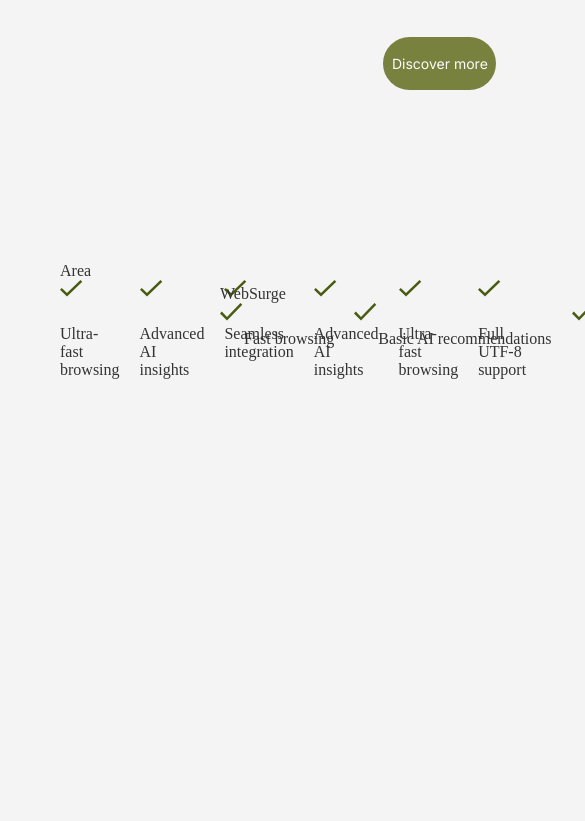
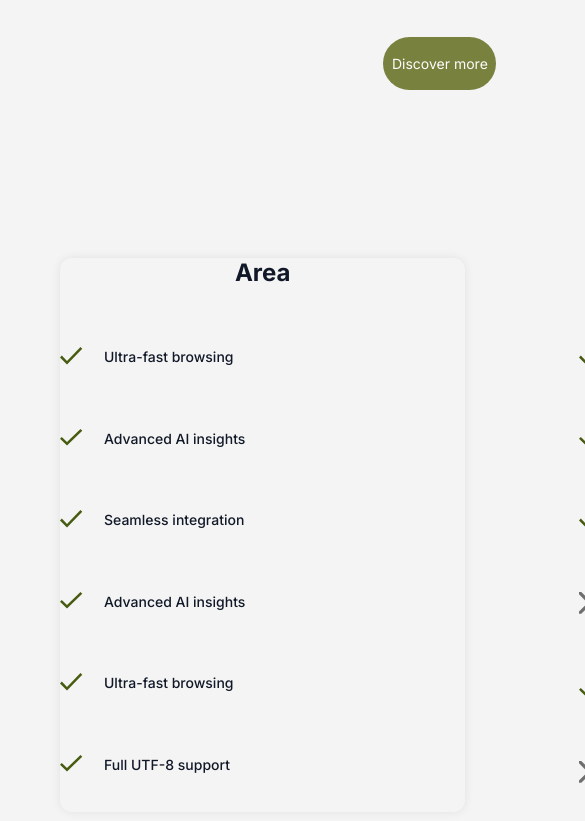
Before and after one commit to ajinpae/modern, a plain HTML site: page index.html in a window 390 px wide. Shown: the part 4797-5618 px from the top of the page, 585 px wide, since content can reach past the window. Before the commit the page ends 5251 px from the top, so only its background shows below. Drawn offline with Linux system fonts and the light colour scheme.

Commit message:
Add choice section with responsive grid layout and hover effects

```diff
--- a/assets/styles.css
+++ b/assets/styles.css
@@ -416,3 +416,157 @@ li img {
     color: #000000;
     overflow: hidden;
 }
+/*-------------------------choice-------------------------------------------*/
+.choice-container {
+    width: 1280px;
+    display: grid;
+    grid-template-columns: 1fr 1fr 1fr;
+    /* display: flex; */
+    /* margin-top: 120px; */
+    margin-bottom: 120px;
+    /* gap: 40px; */
+    flex-wrap: wrap;
+    align-items: start;
+    justify-items: stretch;
+}
+.choice-1{
+    display: flex;
+    flex-direction: column;
+    gap: 24px;
+    /* align-items: center; */
+    /* добавлено — стиль карточки */
+    /* background: #ffffff; */                   /* белый фон, чтобы иконки/текст читались */
+    border-radius: 12px;                   /* скругление углов */
+    /* padding: 24px; */                         /* внутренние отступы */
+    box-shadow: 0 0px 10px rgba(17,24,39,0.08); /* мягкая тень */
+    transition: transform 0.18s ease, box-shadow 0.18s ease;
+}
+
+/* hover — лёгкое "поднятие" */
+.choice-1:hover {
+    transform: translateY(-6px);
+    box-shadow: 0 18px 40px rgba(17,24,39,0.14);
+}
+.choice-2{
+    display: flex;
+    flex-direction: column;
+    gap: 24px;
+    align-items: center;
+    /* добавлено — стиль карточки */
+    /* background: #ffffff; */                   /* белый фон, чтобы иконки/текст читались */
+    border-radius: 12px;                   /* скругление углов */
+    /* padding: 24px; */                         /* внутренние отступы */
+    /* box-shadow: 0 8px 20px rgba(17,24,39,0.08); */ /* мягкая тень */
+    transition: transform 0.18s ease, box-shadow 0.18s ease;
+}
+
+/* hover — лёгкое "поднятие" */
+.choice-2:hover {
+    transform: translateY(-6px);
+    box-shadow: 0 18px 40px rgba(17,24,39,0.14);
+}
+.choice-3{
+    display: flex;
+    flex-direction: column;
+    gap: 24px;
+    align-items: center;
+    /* добавлено — стиль карточки */
+    /* background: #ffffff; */                   /* белый фон, чтобы иконки/текст читались */
+    border-radius: 12px;                   /* скругление углов */
+    /* padding: 24px; */                         /* внутренние отступы */
+    /* box-shadow: 0 8px 20px rgba(17,24,39,0.08); */ /* мягкая тень */
+    transition: transform 0.18s ease, box-shadow 0.18s ease;
+}
+
+/* hover — лёгкое "поднятие" */
+.choice-3:hover {
+    transform: translateY(-6px);
+    box-shadow: 0 18px 40px rgba(17,24,39,0.14);
+}
+.choice-container>.choice-1>ul{
+     box-sizing: border-box;
+     display: flex;
+     padding: 16px 20px;
+     flex-direction: column;
+}
+.choice-container>.choice-2>ul{
+     box-sizing: border-box;
+    display: flex;
+    padding: 16px 20px;
+    flex-direction: column;
+}
+.choice-container>.choice-3>ul{
+     box-sizing: border-box;
+    display: flex;
+    padding: 16px 20px;
+    flex-direction: column;
+}
+.choice-container>.choice-1>ul>li{
+    font-size: 14px;
+    list-style: none;
+    display: flex;
+    max-width: 510px;
+    text-align: center;
+    gap: 20px;
+    position: relative;
+    text-align: left;
+    font-weight: 500;
+    margin-left: -20px;
+    font-family: "Inter", sans-serif;
+
+    margin-top: 20px;
+    color: var(--var1-color);
+    line-height: 140%;
+    gap: 20px;
+}
+.choice-container>.choice-2>ul>li{
+    font-size: 14px;
+    list-style: none;
+    display: flex;
+    max-width: 510px;
+    text-align: center;
+    gap: 20px;
+    position: relative;
+    text-align: left;
+    font-weight: 500;
+    margin-left: -20px;
+    font-family: "Inter", sans-serif;
+
+    margin-top: 20px;
+    color: var(--var1-color);
+    line-height: 140%;
+    gap: 20px;
+}
+.choice-container>.choice-3>ul>li{
+    font-size: 14px;
+    list-style: none;
+    display: flex;
+    max-width: 510px;
+    text-align: center;
+    gap: 20px;
+    position: relative;
+    text-align: left;
+    font-weight: 500;
+    margin-left: -20px;
+    font-family: "Inter", sans-serif;
+
+    margin-top: 20px;
+    color: var(--var1-color);
+    line-height: 140%;
+    gap: 20px;
+}
+.choice-header-1{
+    font-family: "Inter", sans-serif;
+    font-size: 24px;
+    display: flex;
+    font-weight: 700;
+    color: var(--var1-color);
+    justify-content: center;
+    align-items: center;
+}
+.choice-header-2{
+    font-family: "Inter", sans-serif;
+    font-size: 24px;
+    font-weight: 700;
+    color: var(--var1-color);
+}
--- a/index.html
+++ b/index.html
@@ -167,8 +167,8 @@
         <!--section choice-->
         <section class="section-choice">
             <div class="container choice-container"><!--котейнет для 3 столбцов-->
-                <div class="choice 1"><!--первый столбец-->
-                  <div class="choice header 1">Area</div>
+                <div class="choice-1"><!--первый столбец-->
+                  <div class="choice-header-1">Area</div>
 <ul>
     <li><img src="/assets/img/choice/+.svg" class="choice-icon" alt="+" aria-hidden="true">Ultra-fast browsing</li>
     <li><img src="/assets/img/choice/+.svg" class="choice-icon" alt="+" aria-hidden="true">Advanced AI insights</li>
@@ -178,8 +178,8 @@
     <li><img src="/assets/img/choice/+.svg" class="choice-icon" alt="+" aria-hidden="true">Full UTF-8 support</li>
 </ul>
                 </div>
-                <div class="choice 2"><!--второй столбец-->
-                   <div class="choice header 2">WebSurge</div>
+                <div class="choice-2"><!--второй столбец-->
+                   <div class="choice-header-2">WebSurge</div>
 <ul>
     <li><img src="/assets/img/choice/+.svg" class="choice-icon" alt="+" aria-hidden="true">Fast browsing</li>
     <li><img src="/assets/img/choice/+.svg" class="choice-icon" alt="+" aria-hidden="true">Basic AI recommendations</li>
@@ -189,8 +189,8 @@
     <li><img src="/assets/img/choice/-.svg" class="choice-icon" alt="-" aria-hidden="true">Potential display errors</li>
 </ul>
                 </div>
-                <div class="choice 3"><!--третий столбец-->
-                   <div class="choice header 2">HyperView</div>
+                <div class="choice-3"><!--третий столбец-->
+                   <div class="choice-header-2">HyperView</div>
 <ul>
     <li><img src="/assets/img/choice/-.svg" class="choice-icon" alt="-" aria-hidden="true">Moderate speeds</li>
     <li><img src="/assets/img/choice/-.svg" class="choice-icon" alt="-" aria-hidden="true">No AI assistance</li>
```
